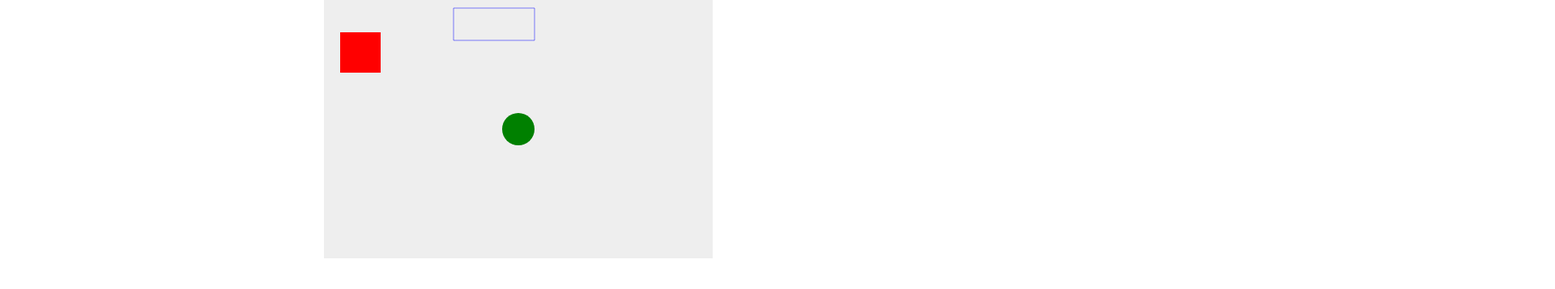
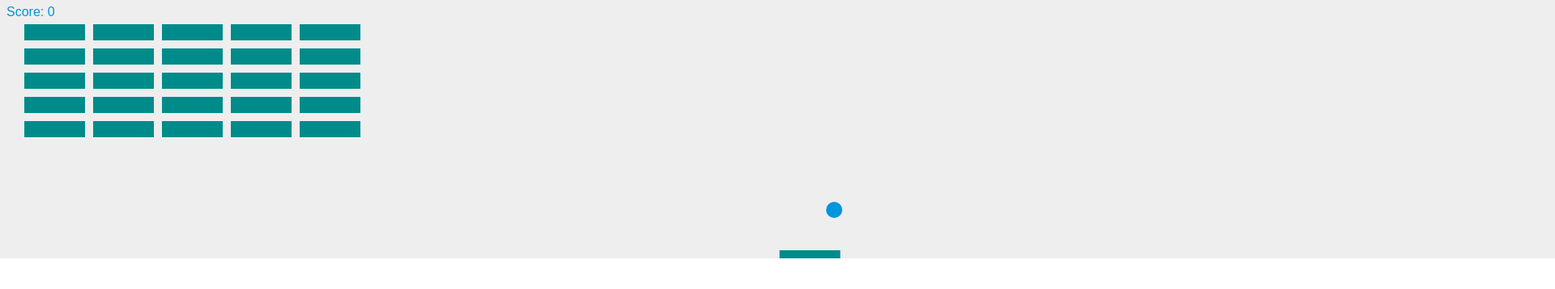
Before and after one commit to carlosnanez/Modelos2, a plain HTML site: page juego propio/index.html in a window 1280 px wide. Shown: the top 358 px of the page at 81% size, 1920 px wide, since content can reach past the window. Drawn offline with Linux system fonts and the light colour scheme.

Commit message:
juego funcional

```diff
--- a/juego propio/index.html
+++ b/juego propio/index.html
@@ -7,7 +7,7 @@
 
     <body>
 
-        <canvas id="myCanvas" width="480" height="320"></canvas>
+        <canvas id="myCanvas" width="2000" height="320"></canvas>
         <script src="logica.js" type="text/javascript"></script>
 
     </body>
--- a/juego propio/logica.js
+++ b/juego propio/logica.js
@@ -2,21 +2,166 @@
 
 var canvas = document.getElementById("myCanvas");
 var ctx = canvas.getContext("2d");
+var ballRadius = 10;
+var x = canvas.width/2;
+var y = canvas.height-30;
+var dx = 2;
+var dy = -2;
+var paddleHeight = 10;
+var paddleWidth = 75;
+var paddleX = (canvas.width-paddleWidth)/2;
+var rightPressed = false;
+var leftPressed = false;
+var brickRowCount = 5;
+var brickColumnCount = 5;
+var brickWidth = 75;
+var brickHeight = 20;
+var brickPadding = 10;
+var brickOffsetTop = 30;
+var brickOffsetLeft = 30;
+var score = 0;
+var lives = 3;
 
-ctx.beginPath();
-ctx.rect(20, 40, 50, 50);
-ctx.fillStyle = "#FF0000";
-ctx.fill();
-ctx.closePath();
+var bricks = [];
+for(c=0; c<brickColumnCount; c++) {
+    bricks[c] = [];
+    for(r=0; r<brickRowCount; r++) {
+        bricks[c][r] = { x: 0, y: 0, status: 1 };
+    }
+}
 
-ctx.beginPath();
-ctx.arc(240, 160, 20, 0, Math.PI*2, false);
-ctx.fillStyle = "green";
-ctx.fill();
-ctx.closePath();
+document.addEventListener("keydown", keyDownHandler, false);
+document.addEventListener("keyup", keyUpHandler, false);
+document.addEventListener("mousemove", mouseMoveHandler, false);
 
-ctx.beginPath();
-ctx.rect(160, 10, 100, 40);
-ctx.strokeStyle = "rgba(0, 0, 255, 0.5)";
-ctx.stroke();
-ctx.closePath();
+function keyDownHandler(e) {
+    if(e.keyCode == 39) {
+        rightPressed = true;
+    }
+    else if(e.keyCode == 37) {
+        leftPressed = true;
+    }
+}
+function keyUpHandler(e) {
+    if(e.keyCode == 39) {
+        rightPressed = false;
+    }
+    else if(e.keyCode == 37) {
+        leftPressed = false;
+    }
+}
+function mouseMoveHandler(e) {
+    var relativeX = e.clientX - canvas.offsetLeft;
+    if(relativeX > 0 && relativeX < canvas.width) {
+        paddleX = relativeX - paddleWidth/2;
+    }
+}
+function collisionDetection() {
+    for(c=0; c<brickColumnCount; c++) {
+        for(r=0; r<brickRowCount; r++) {
+            var b = bricks[c][r];
+            if(b.status == 1) {
+                if(x > b.x && x < b.x+brickWidth && y > b.y && y < b.y+brickHeight) {
+                    dy = -dy;
+                    b.status = 0;
+                    score++;
+                    if(score == brickRowCount*brickColumnCount) {
+                        alert("YOU WIN, CONGRATS!");
+                        document.location.reload();
+                    }
+                }
+            }
+        }
+    }
+}
+
+function drawBall() {
+    ctx.beginPath();
+    ctx.arc(x, y, ballRadius, 0, Math.PI*2);
+    ctx.fillStyle = "#0095DD";
+    ctx.fill();
+    ctx.closePath();
+}
+function drawPaddle() {
+    ctx.beginPath();
+    ctx.rect(paddleX, canvas.height-paddleHeight, paddleWidth, paddleHeight);
+    ctx.fillStyle = "#008b8b";
+    ctx.fill();
+    ctx.closePath();
+}
+function drawBricks() {
+    for(c=0; c<brickColumnCount; c++) {
+        for(r=0; r<brickRowCount; r++) {
+            if(bricks[c][r].status == 1) {
+                var brickX = (r*(brickWidth+brickPadding))+brickOffsetLeft;
+                var brickY = (c*(brickHeight+brickPadding))+brickOffsetTop;
+                bricks[c][r].x = brickX;
+                bricks[c][r].y = brickY;
+                ctx.beginPath();
+                ctx.rect(brickX, brickY, brickWidth, brickHeight);
+                ctx.fillStyle = "#008b8b";
+                ctx.fill();
+                ctx.closePath();
+            }
+        }
+    }
+}
+function drawScore() {
+    ctx.font = "16px Arial";
+    ctx.fillStyle = "#0095DD";
+    ctx.fillText("Score: "+score, 8, 20);
+}
+function drawLives() {
+    ctx.font = "16px Arial";
+    ctx.fillStyle = "#0095DD";
+    ctx.fillText("Lives: "+lives, canvas.width-65, 20);
+}
+
+function draw() {
+    ctx.clearRect(0, 0, canvas.width, canvas.height);
+    drawBricks();
+    drawBall();
+    drawPaddle();
+    drawScore();
+    drawLives();
+    collisionDetection();
+
+    if(x + dx > canvas.width-ballRadius || x + dx < ballRadius) {
+        dx = -dx;
+    }
+    if(y + dy < ballRadius) {
+        dy = -dy;
+    }
+    else if(y + dy > canvas.height-ballRadius) {
+        if(x > paddleX && x < paddleX + paddleWidth) {
+            dy = -dy;
+        }
+        else {
+            lives--;
+            if(!lives) {
+                alert("GAME OVER");
+                document.location.reload();
+            }
+            else {
+                x = canvas.width/2;
+                y = canvas.height-30;
+                dx = 3;
+                dy = -3;
+                paddleX = (canvas.width-paddleWidth)/2;
+            }
+        }
+    }
+
+    if(rightPressed && paddleX < canvas.width-paddleWidth) {
+        paddleX += 7;
+    }
+    else if(leftPressed && paddleX > 0) {
+        paddleX -= 7;
+    }
+
+    x += dx;
+    y += dy;
+    requestAnimationFrame(draw);
+}
+
+draw();
--- a/juego propio/stilo.css
+++ b/juego propio/stilo.css
@@ -1,9 +1,9 @@
 * { padding: 0;
-  margin: 0;
+    margin: 0;
 }
 
 canvas {
     background: #eee;
-         display: block;
-         margin: 0 auto;
+    display: block;
+    margin: 0 auto;
 }
```
